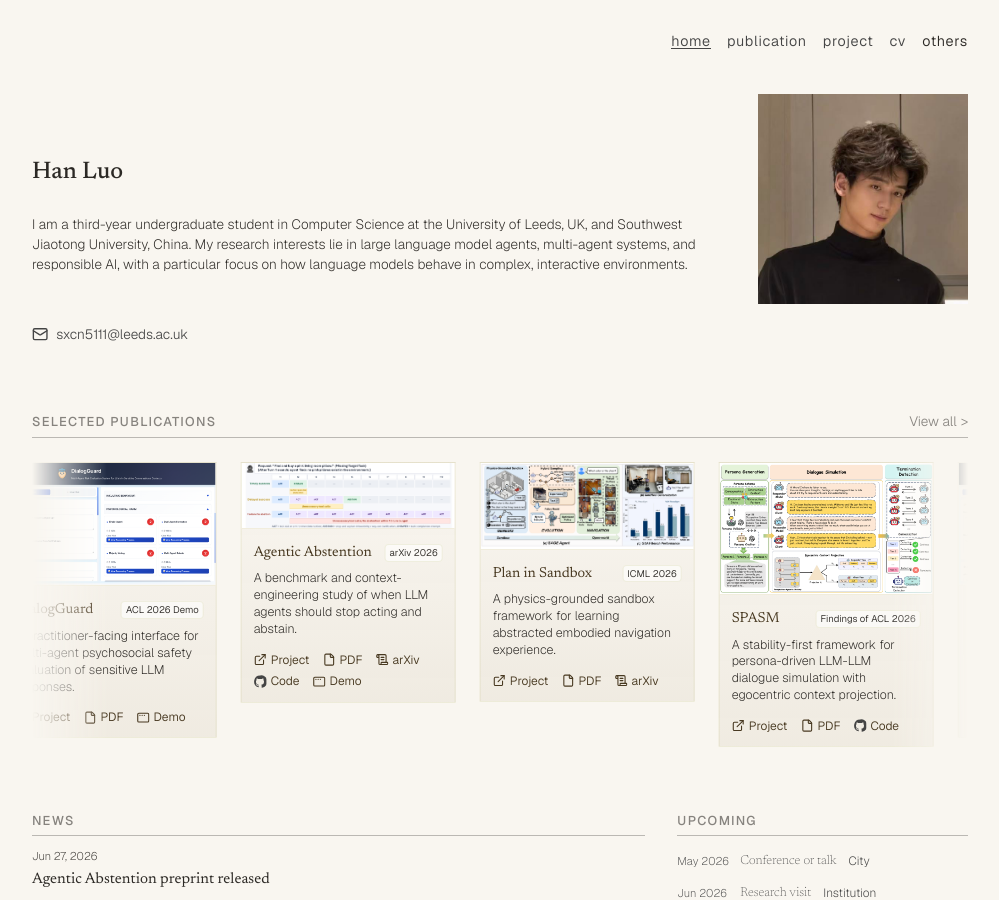
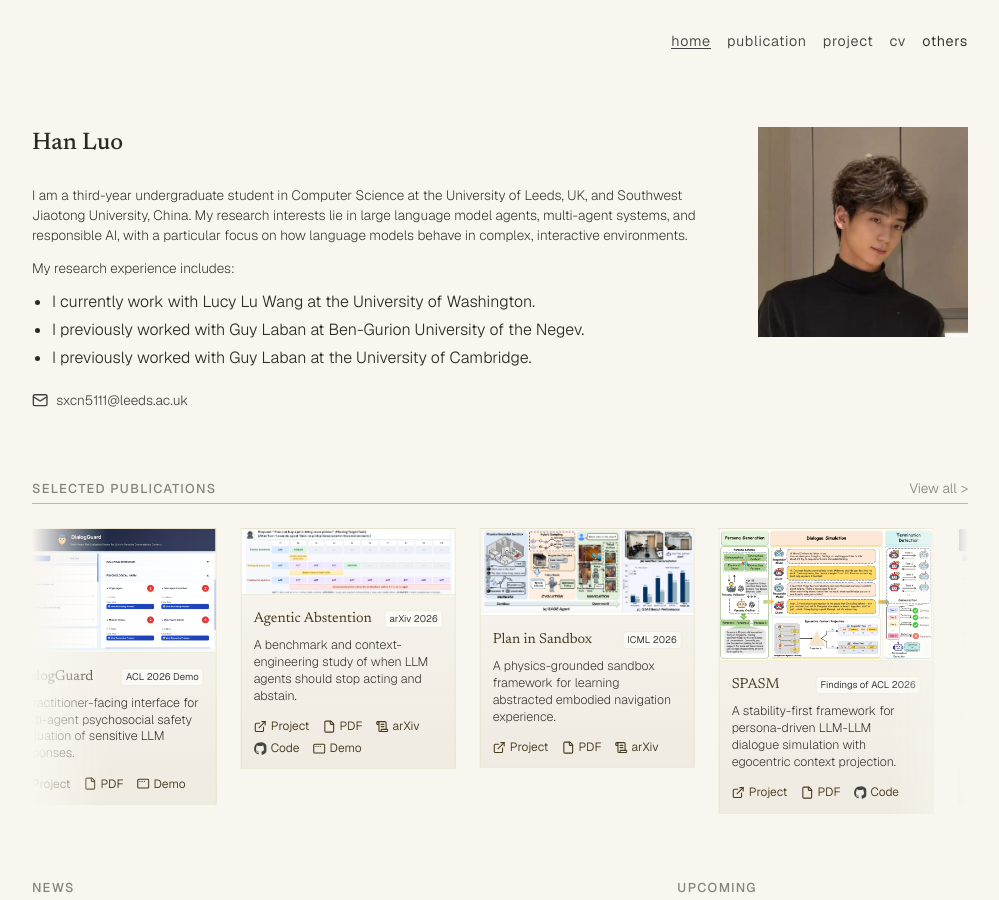
Before and after one commit to lhannnn/lhannnn.github.io, a Jekyll site: the page built from index.html, in a window 1280 px wide and 900 px high. Shown: the whole window, without its empty margins (140-1139 px from the left). Built offline with Jekyll 4.4.1, drawn with Linux system fonts in a browser that asks for light colours; nearby versions of some CDN libraries; some web fonts are replaced.

Commit message:
Add current and previous research experience to homepage

```diff
--- a/index.html
+++ b/index.html
@@ -17,6 +17,14 @@ description: Personal academic website of Han Luo, a Computer Science undergradu
           <img src="{{ '/assets/images/profile.jpg' | relative_url }}" alt="Han Luo portrait" style="width: 60%; max-width: 300px;"/>
         </div>
         <p class="mt-3">I am a third-year undergraduate student in Computer Science at the University of Leeds, UK, and Southwest Jiaotong University, China. My research interests lie in large language model agents, multi-agent systems, and responsible AI, with a particular focus on how language models behave in complex, interactive environments.</p>
+        <div class="mt-3">
+          <p>My research experience includes:</p>
+          <ul class="mt-2 list-disc pl-5 space-y-1">
+            <li>I currently work with Lucy Lu Wang at the University of Washington.</li>
+            <li>I previously worked with Guy Laban at Ben-Gurion University of the Negev.</li>
+            <li>I previously worked with Guy Laban at the University of Cambridge.</li>
+          </ul>
+        </div>
       </div>
       <div class="hidden text-center lg:col-span-3 lg:block lg:self-center">
         <img src="{{ '/assets/images/profile.jpg' | relative_url }}" alt="Han Luo portrait" class="mx-auto block w-full" style="max-width: 225px;"/>
```
